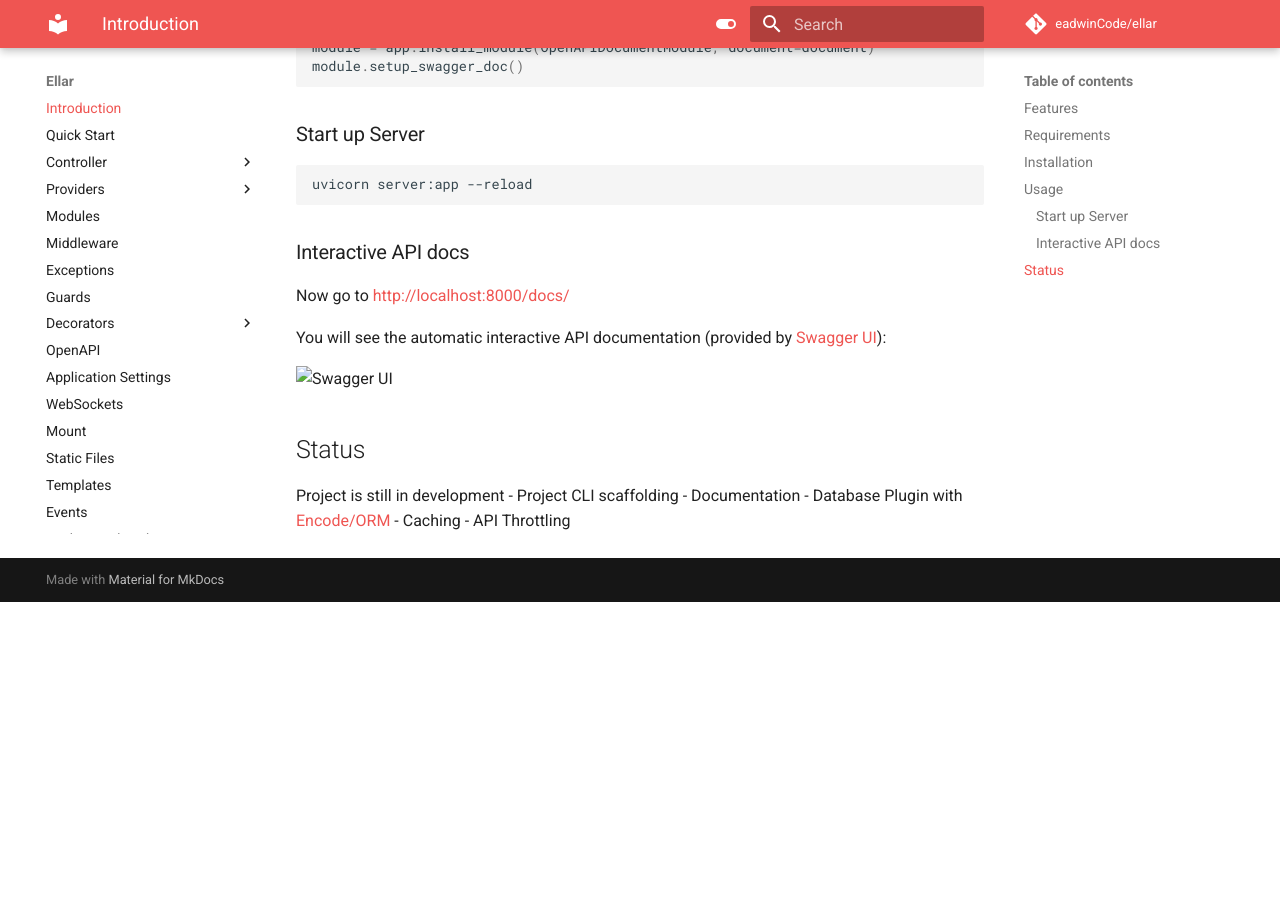
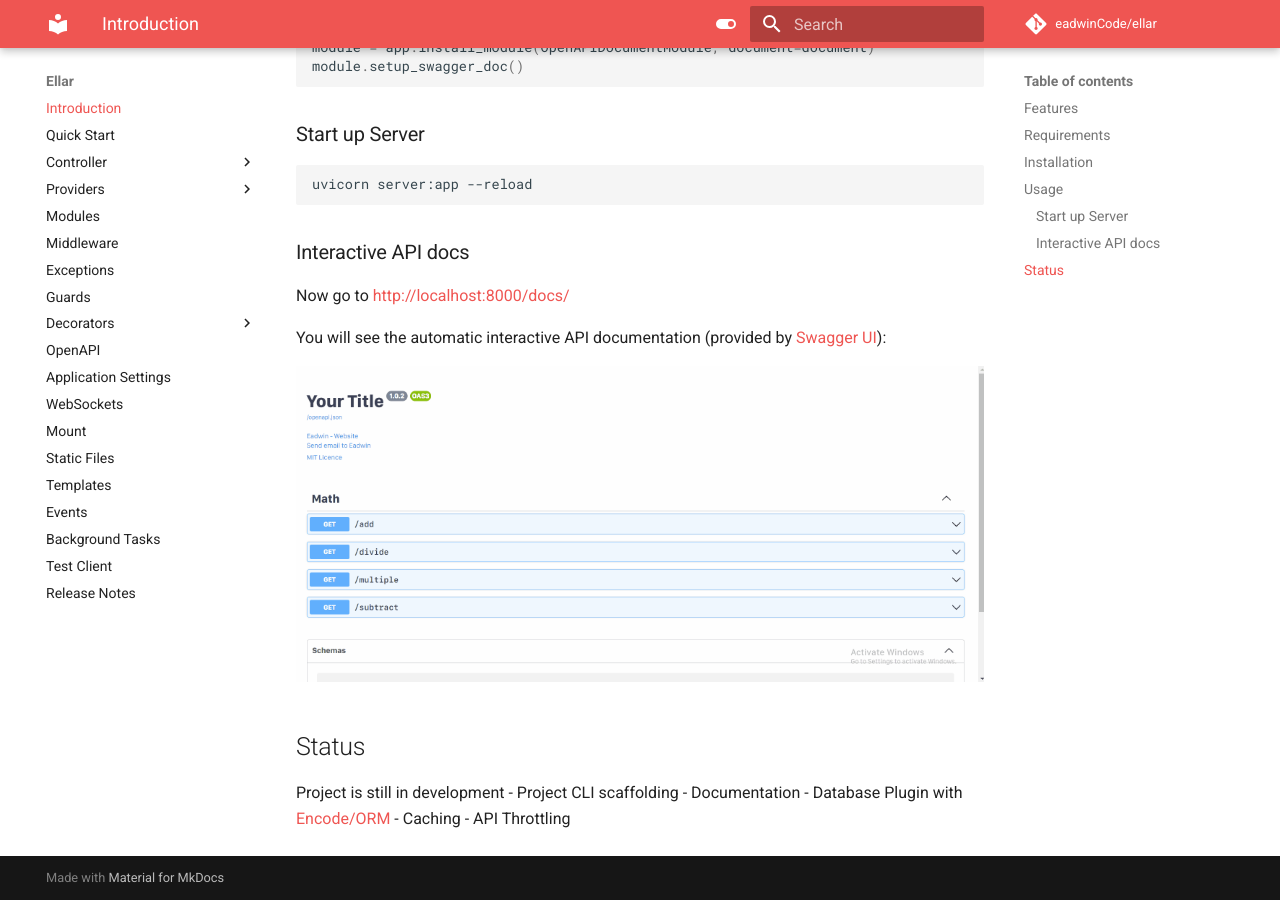
Before and after one commit to python-ellar/ellar, an MkDocs documentation site: the page built from docs/index.md, in a window 1280 px wide and 900 px high, scrolled down 2672 px. Built offline with MkDocs 1.6.1 and Material for MkDocs 9.7.7, drawn with Linux system fonts in a browser that asks for light colours; comment, search, counter and statistics services are not loaded; before the commit the page ends 3274 px from its top, so only the background shows below that.

Commit message:
update index swagger img path

```diff
--- a/docs/index.md
+++ b/docs/index.md
@@ -106,7 +106,7 @@ Now go to <a href="http://localhost:8000/docs/" target="_blank">http://localhost
 
 You will see the automatic interactive API documentation (provided by <a href="https://github.com/swagger-api/swagger-ui" target="_blank">Swagger UI</a>):
 
-![Swagger UI](docs/img/ellar_demo.gif)
+![Swagger UI](img/ellar_demo.gif)
 
 ## Status
 Project is still in development
```
